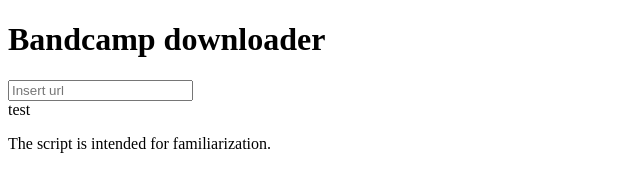
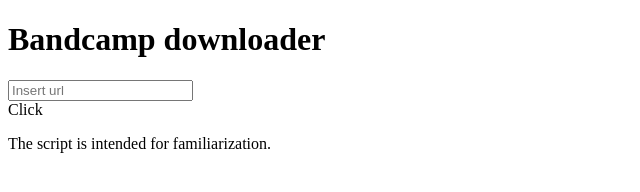
Before and after one commit to kutirie/js-bandcamp-downloader, a plain HTML site: page index.html in a window 1280 px wide. Shown: the full height of the page, 0-640 px from the left. Drawn offline with nearby package versions, Linux system fonts and the light colour scheme.

Commit message:
update index.html

```diff
--- a/index.html
+++ b/index.html
@@ -12,7 +12,7 @@
   <div id="block">
 	<h1 id="bandcamp_downloader">Bandcamp downloader</h1>
   	<input type="text" name="bc_url" value="" id="bc_url" placeholder="Insert url">
-	<div id="bc_submit">test</div>
+	<div id="bc_submit">Click</div>
 	<p>The script is intended for familiarization.</p>
   </div>
 
```
